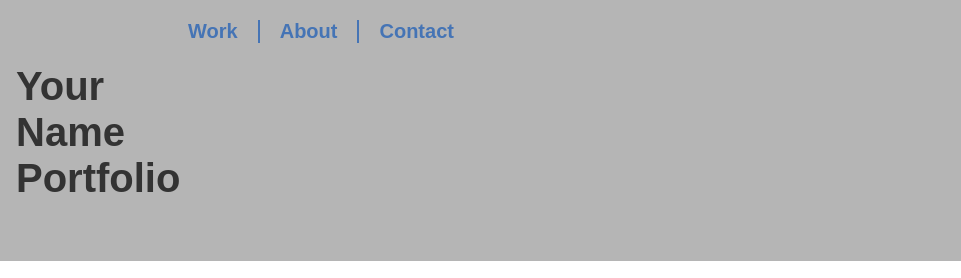
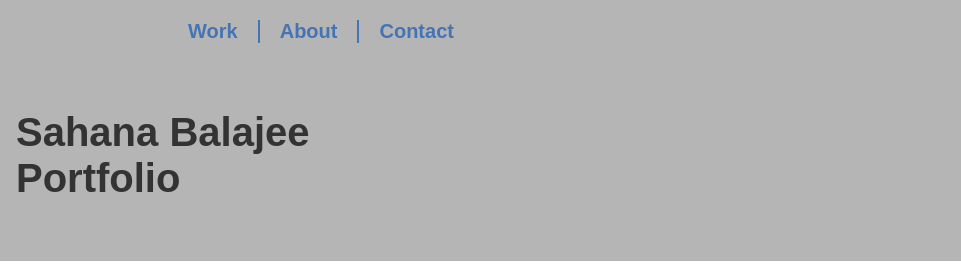
Before and after one commit to sahanabalajee/Portfolio, a plain HTML site: page index.html in a window 1280 px wide. Shown: the top 278 px of the page, 319-1280 px from the left. Drawn offline with nearby package versions, Linux system fonts and the light colour scheme.

Commit message:
PES2UG22CS480

```diff
--- a/index.html
+++ b/index.html
@@ -38,7 +38,7 @@
         <div class="wrapper">
 
 			<div class="logo-container">
-				<h1>Your<br>Name<br>Portfolio</h1>
+				<h1><br>Sahana Balajee<br>Portfolio</h1>
 
 				<!-- ------------------------------------------------------
 				Note that the image of the logo is linked to the home page.
```
